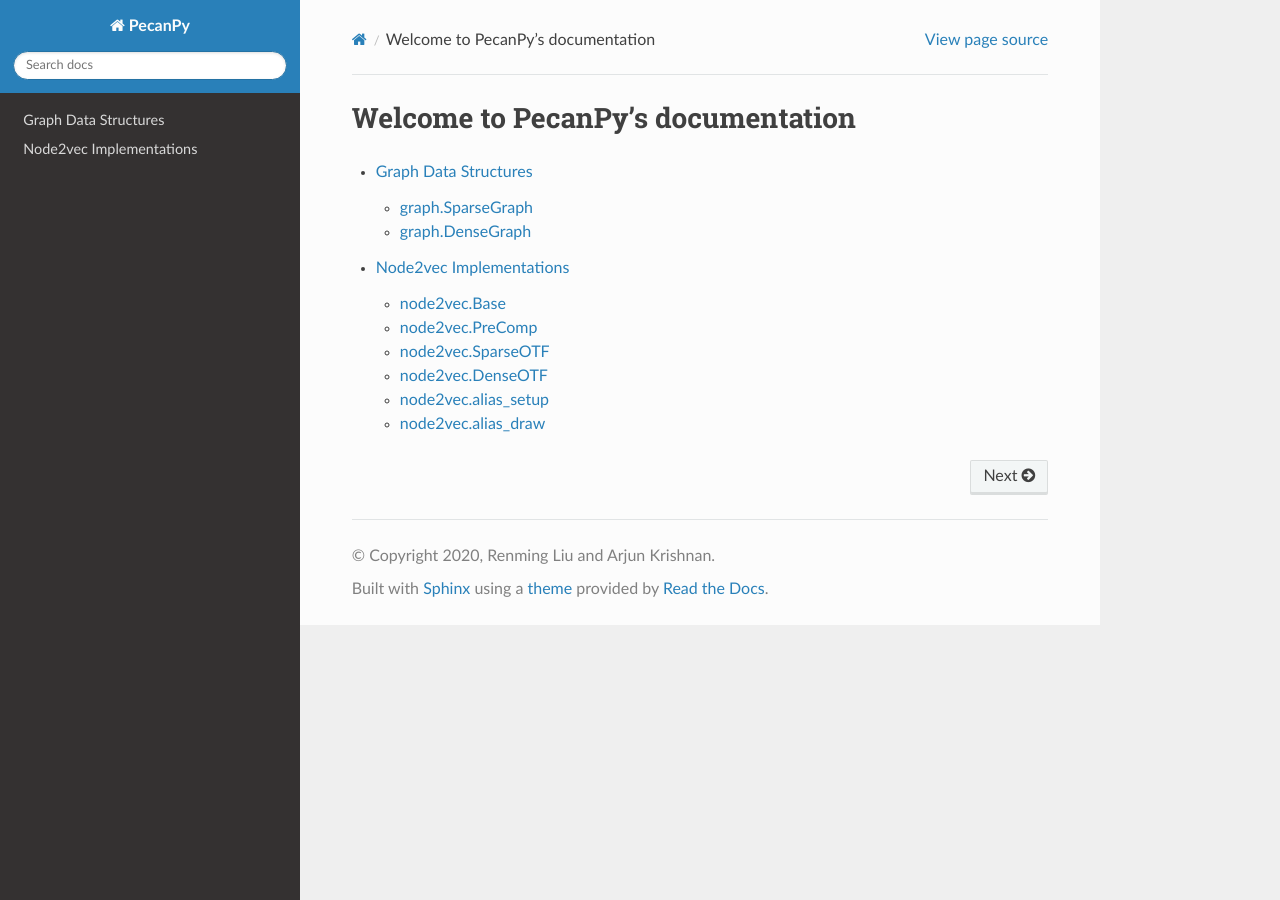
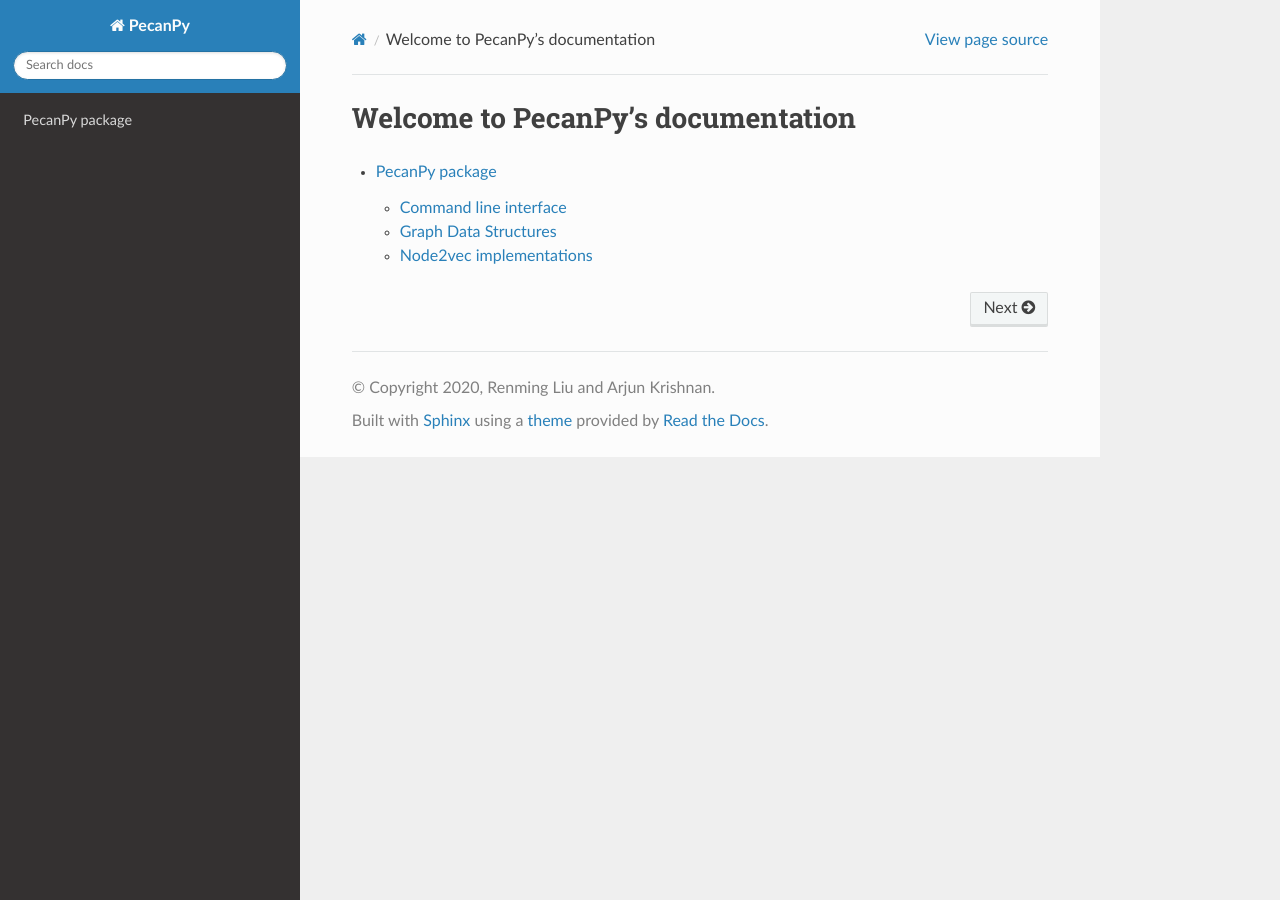
Before and after one commit to krishnanlab/PecanPy, a Sphinx documentation site: the page built from docs/source/index.rst, in a window 1280 px wide. Built offline with Sphinx 7.4.7 and the Read the Docs theme 2.0.0, drawn with Linux system fonts in a browser that asks for light colours.

Commit message:
Update document for cli; use automodule instead of autoclass in sphinx to try resolve readthedoc issue

```diff
--- a/docs/requirements.txt
+++ b/docs/requirements.txt
@@ -1,4 +1,3 @@
 gensim >= 3.8.0
 numpy >= 1.17.4
 numba >= 0.46.0
-sphinx == 1.5.3
--- a/docs/source/index.rst
+++ b/docs/source/index.rst
@@ -4,5 +4,4 @@
 .. toctree::
     :maxdepth: 2
 
-    graph
-    node2vec
+    pecanpy
--- a/docs/source/node2vec.rst
+++ /dev/null
@@ -1,38 +0,0 @@
-Node2vec Implementations
-========================
-
-node2vec.Base
-----------------
-.. autoclass:: pecanpy.node2vec.Base
-    :members:
-    :noindex:
-    :show-inheritance:
-
-node2vec.PreComp
-----------------
-.. autoclass:: pecanpy.node2vec.PreComp
-    :members:
-    :noindex:
-    :show-inheritance:
-
-node2vec.SparseOTF
-------------------
-.. autoclass:: pecanpy.node2vec.SparseOTF
-    :members:
-    :noindex:
-    :show-inheritance:
-
-node2vec.DenseOTF
------------------
-.. autoclass:: pecanpy.node2vec.DenseOTF
-    :members:
-    :noindex:
-    :show-inheritance:
-
-node2vec.alias_setup
---------------------
-.. autofunction:: pecanpy.node2vec.alias_setup
-
-node2vec.alias_draw
--------------------
-.. autofunction:: pecanpy.node2vec.alias_draw
--- /dev/null
+++ b/docs/source/pecanpy.rst
@@ -0,0 +1,26 @@
+PecanPy package
+===============
+
+Command line interface
+----------------------
+
+.. automodule:: pecanpy.cli
+   :members:
+   :undoc-members:
+   :show-inheritance:
+
+Graph Data Structures
+---------------------
+
+.. automodule:: pecanpy.graph
+   :members:
+   :undoc-members:
+   :show-inheritance:
+
+Node2vec implementations
+------------------------
+
+.. automodule:: pecanpy.node2vec
+   :members:
+   :undoc-members:
+   :show-inheritance:
```
Also changed, not shown: docs/source/graph.rst (deleted, +0 -24 lines), 2 other files.
